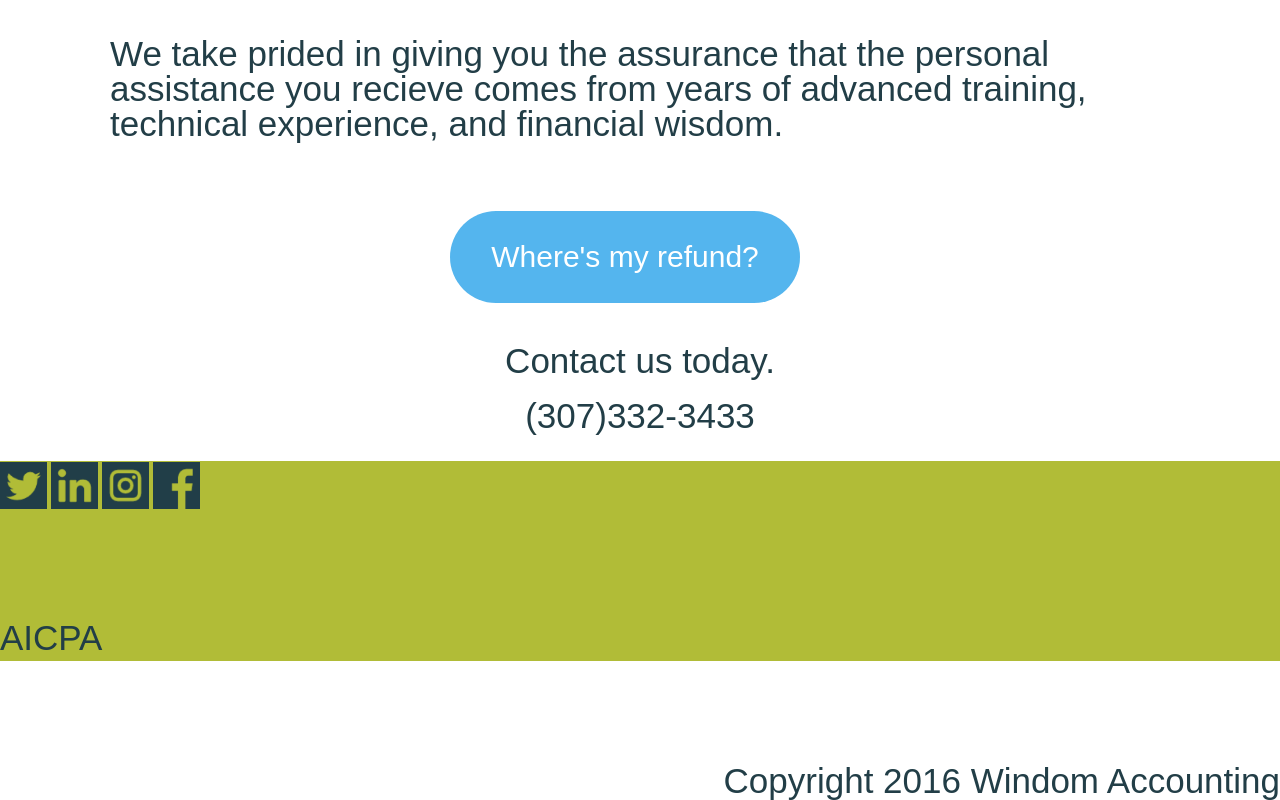
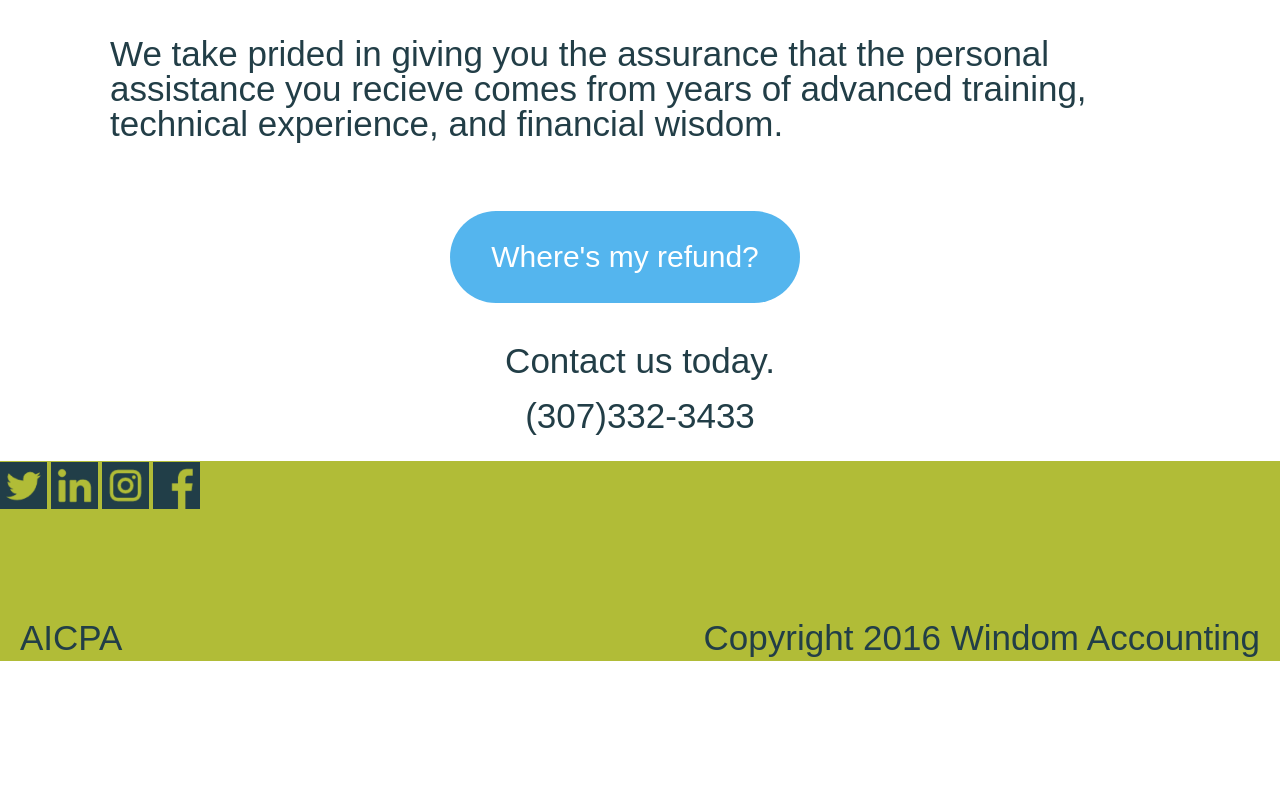
Before and after one commit to acortega86/windoms, a plain HTML site: page index.html in a window 1280 px wide. Shown: the part 942-1742 px from the top of the page. After the commit the page ends 1705 px from the top, so only its background shows below. Drawn offline with nearby package versions, Linux system fonts and the light colour scheme; files whose address does not match are found by name.

Commit message:
Positioned content in footer div
Positioned copyright and “AICPA” in footer div.

```diff
--- a/index.html
+++ b/index.html
@@ -49,7 +49,7 @@
         <div class="I"></div>
         <div class="Insta"></div>
         <div class="F"></div>
-        <h5>AICPA<h5>
+        <h5>AICPA</h5>
         <h6>Copyright 2016 Windom Accounting</h6>
 
 
--- a/stylesheets/_sass/main.scss
+++ b/stylesheets/_sass/main.scss
@@ -9,7 +9,6 @@
 //IDS
 body {
     overflow-x:hidden;
-
 }
 
 #container {
@@ -42,7 +41,6 @@ body {
     line-height: 194px;
     padding: 20px;
     display: inline;
-
 }
 
 #splash {
@@ -140,19 +138,21 @@ h4 {
   background-color: #B1BC37;
 }
 
-#sm {
-
-}
 
 h5 {
   @extend h3;
-  text-align: left;
+  //text-align: left;
+  position: absolute;
   line-height: 250px;
+  left: 20px;
 }
 
 h6 {
   @extend h3;
+  position: absolute;
   text-align: right;
+  right: 20px;
+  line-height: 250px;
 
 }
 
```
Also changed, not shown: stylesheets/css/main.css.
